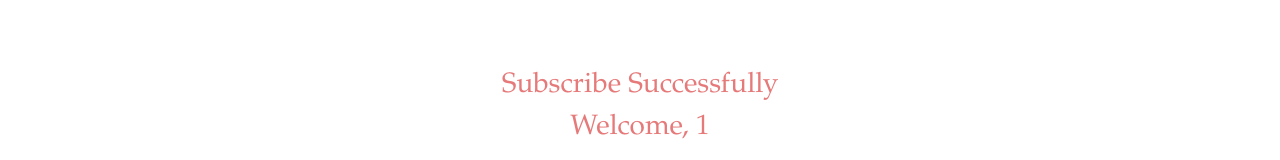
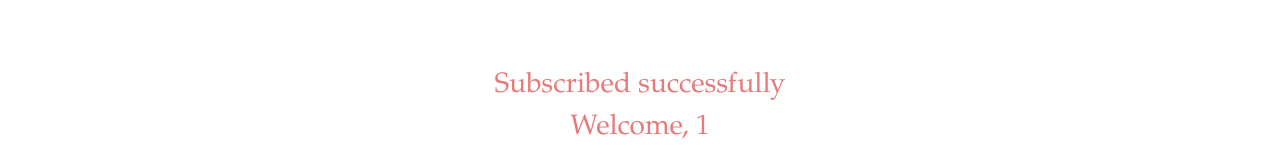
Before and after one commit to jsrynhzl/phase1_cpan144, a React (Create React App) app: page /subscribecompleted/1 in a window 1280 px wide. Shown: the part 234-394 px from the top of the page. Built offline with nearby package versions, Linux system fonts and the light colour scheme.

Commit message:
Remove comments

```diff
--- a/src/screens/Recipes.js
+++ b/src/screens/Recipes.js
@@ -101,7 +101,7 @@ const Recipes = () => {
             <br /><br />
             <h2>Sweet selections await!</h2><br /><br />
             <h2>Explore our world of recipes ~</h2><br /><br />
-            <Button variant="primary" onClick={getDessert}>Discover a surprise dessert</Button><br /><br />
+            <Button variant="primary" style={{width: '20%'}} onClick={getDessert}>Discover a surprise dessert</Button><br /><br />
             {
                 loading ? (
                     <Spinner animation='border' role='status' variant="primary" >
@@ -122,7 +122,7 @@ const Recipes = () => {
                                         <Col fluid="md">
                                             <br />
                                             {name && <h4>{name}</h4>}
-                                            {id && <h4>{id}</h4>}
+                                            {/* {id && <h4>{id}</h4>} */}
                                             {sourceUrl && <span style={{ color: 'blue' }}><a href={sourceUrl}>Link to source</a></span>}
                                             <br /><br />
                                             {prepTime && <span>Preparation time: {prepTime}</span>}
--- a/src/screens/SubscribeCompleted.js
+++ b/src/screens/SubscribeCompleted.js
@@ -16,7 +16,7 @@ const SubscribeCompleted = () => {
         <div>
             <BannerNav/>
             <div className="success">
-            <h3>Subscribe Successfully</h3>
+            <h3>Subscribed successfully</h3>
             <h3>Welcome, {name} </h3>
             <button onClick={goToHome}>Visit Home Page</button>
             </div>
```
Also changed, not shown: src/components/RecipeDetails.js (+0 -11 lines).
